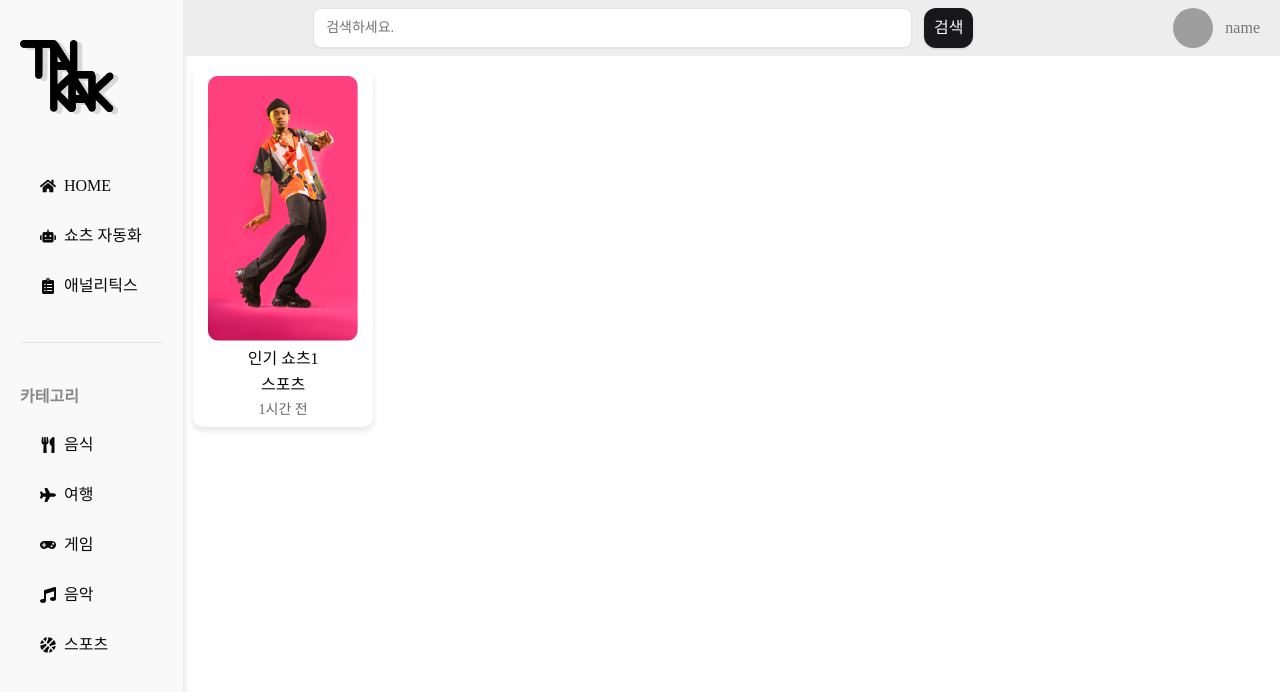
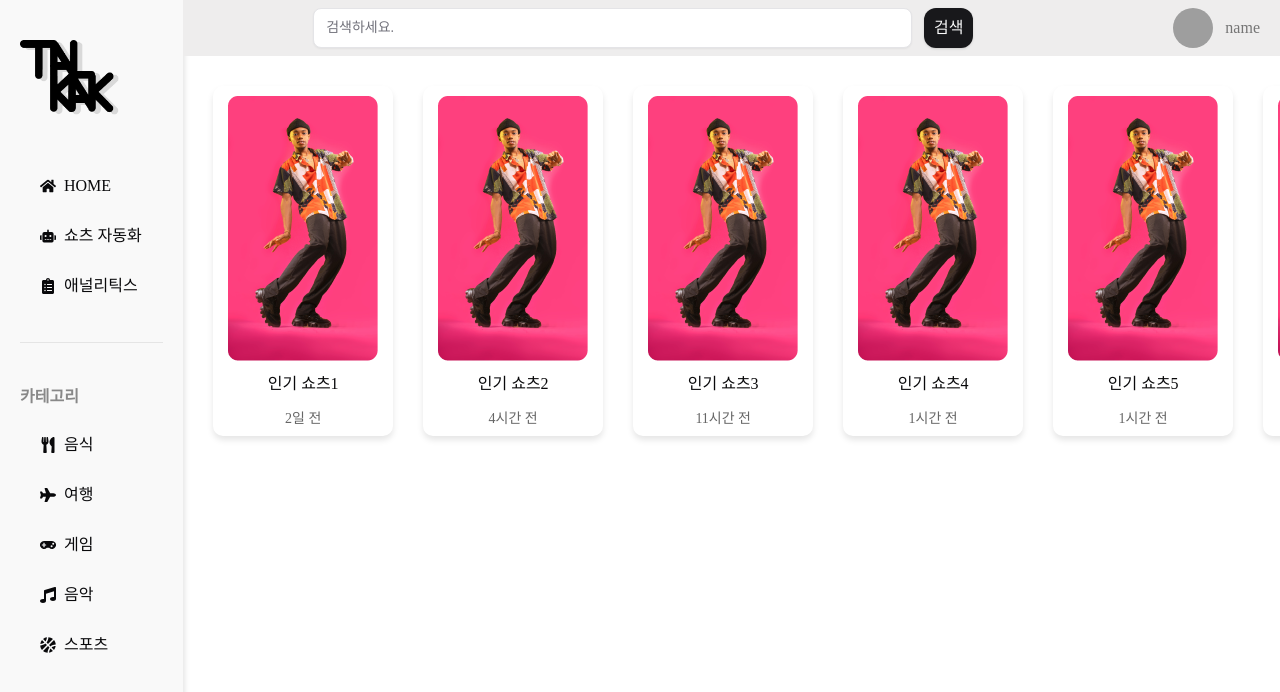
Before and after one commit to kakao-tech-campus-2nd-step3/Team5_FE, a React (Vite) app: page / in a window 1280 px wide. Shown: the top 692 px of the page. Built offline with nearby package versions, Linux system fonts and the light colour scheme; grey boxes are pictures that could not be loaded.

Commit message:
Feat: ShortsGrid 컴포넌트 구현

```diff
--- a/src/components/feature/card/ShortsThumbnailCard.tsx
+++ b/src/components/feature/card/ShortsThumbnailCard.tsx
@@ -11,20 +11,17 @@ interface ShortsCardProps {
   };
   title: string;
   timeAgo: string;
-  category?: string;
 }
 
 const ShortsThumbnailCard: React.FC<ShortsCardProps> = ({
   image,
   title,
   timeAgo,
-  category,
 }) => {
   return (
     <Card>
       <LazyLoadImg image={image} />
       <Title>{title}</Title>
-      {category && <div>{category}</div>}
       <TimeAgo>{timeAgo}</TimeAgo>
     </Card>
   );
@@ -46,13 +43,13 @@ const Card = styled.div`
 
 const Title = styled.h3`
   font-size: 16px;
-  margin: 10px 0;
+  margin: 15px 0;
   text-align: center;
 `;
 
 const TimeAgo = styled.p`
   font-size: 14px;
   color: #666;
-  margin-top: 10px;
+  margin-top: 5px;
   margin-bottom: 10px;
 `;
--- /dev/null
+++ b/src/components/feature/grid/ShortsGrid.tsx
@@ -0,0 +1,101 @@
+import { useRef } from 'react';
+import { motion } from 'framer-motion';
+import styled from 'styled-components';
+import ShortsThumbnailCard from '@/components/feature/card/ShortsThumbnailCard';
+import shortsImg from '@/assets/shorts_img.png';
+
+const shortsData = [
+  {
+    image: { src: shortsImg, alt: 'Shorts' },
+    title: '인기 쇼츠1',
+    timeAgo: '2일 전'
+  },
+  {
+    image: { src: shortsImg, alt: 'Shorts' },
+    title: '인기 쇼츠2',
+    timeAgo: '4시간 전'
+  },
+  {
+    image: { src: shortsImg, alt: 'Shorts' },
+    title: '인기 쇼츠3',
+    timeAgo: '11시간 전'
+  },
+  {
+    image: { src: shortsImg, alt: 'Shorts' },
+    title: '인기 쇼츠4',
+    timeAgo: '1시간 전'
+  },
+  {
+    image: { src: shortsImg, alt: 'Shorts' },
+    title: '인기 쇼츠5',
+    timeAgo: '1시간 전'
+  },
+  {
+    image: { src: shortsImg, alt: 'Shorts' },
+    title: '인기 쇼츠6',
+    timeAgo: '1시간 전'
+  },
+  {
+    image: { src: shortsImg, alt: 'Shorts' },
+    title: '인기 쇼츠7',
+    timeAgo: '1시간 전'
+  },
+  {
+    image: { src: shortsImg, alt: 'Shorts' },
+    title: '인기 쇼츠8',
+    timeAgo: '1시간 전'
+  },
+];
+
+const ShortsGrid = () => {
+  const constraintsRef = useRef(null);
+
+  return (
+    <SliderWrapper>
+      <SliderContainer
+        ref={constraintsRef}
+      >
+        <Slider
+          drag="x"
+          dragConstraints={constraintsRef}
+          initial={{ x: 0 }}
+          animate={{ x: 0 }}
+          whileTap={{ cursor: 'grabbing' }}
+        >
+          {shortsData.map((shorts, index) => (
+            <motion.div key={index} className="card-wrapper">
+              <ShortsThumbnailCard
+                image={shorts.image}
+                title={shorts.title}
+                timeAgo={shorts.timeAgo}
+              />
+            </motion.div>
+          ))}
+        </Slider>
+      </SliderContainer>
+    </SliderWrapper>
+  );
+};
+
+export default ShortsGrid;
+
+const SliderWrapper = styled.div`
+  width: 100%;
+  margin: 0 auto;
+  padding: 20px;
+  position: relative;
+  overflow: hidden;
+`;
+
+const SliderContainer = styled(motion.div)`
+  overflow: 'hidden';
+  cursor: 'grab'
+`;
+
+const Slider = styled(motion.div)`
+  display: flex;
+  gap: 30px;
+  .card-wrapper {
+    min-width: 180px;
+  }
+`;
--- a/src/pages/main/index.tsx
+++ b/src/pages/main/index.tsx
@@ -1,18 +1,11 @@
+import ShortsGrid from '@/components/feature/grid/ShortsGrid';
 import Header from '@/components/feature/header'
-import ShortsThumbnailCard from '@/components/feature/card/ShortsThumbnailCard';
-
-import shortsImg from '@/assets/shorts_img.png';
 
 const MainPage = () => {
   return (
     <>
       <Header />
-      <ShortsThumbnailCard
-        image={ { src: shortsImg, alt: 'shorts' } }
-        title='인기 쇼츠1'
-        timeAgo='1시간 전'
-        category='스포츠'
-      />
+      <ShortsGrid />
     </>
   )
 };
```
